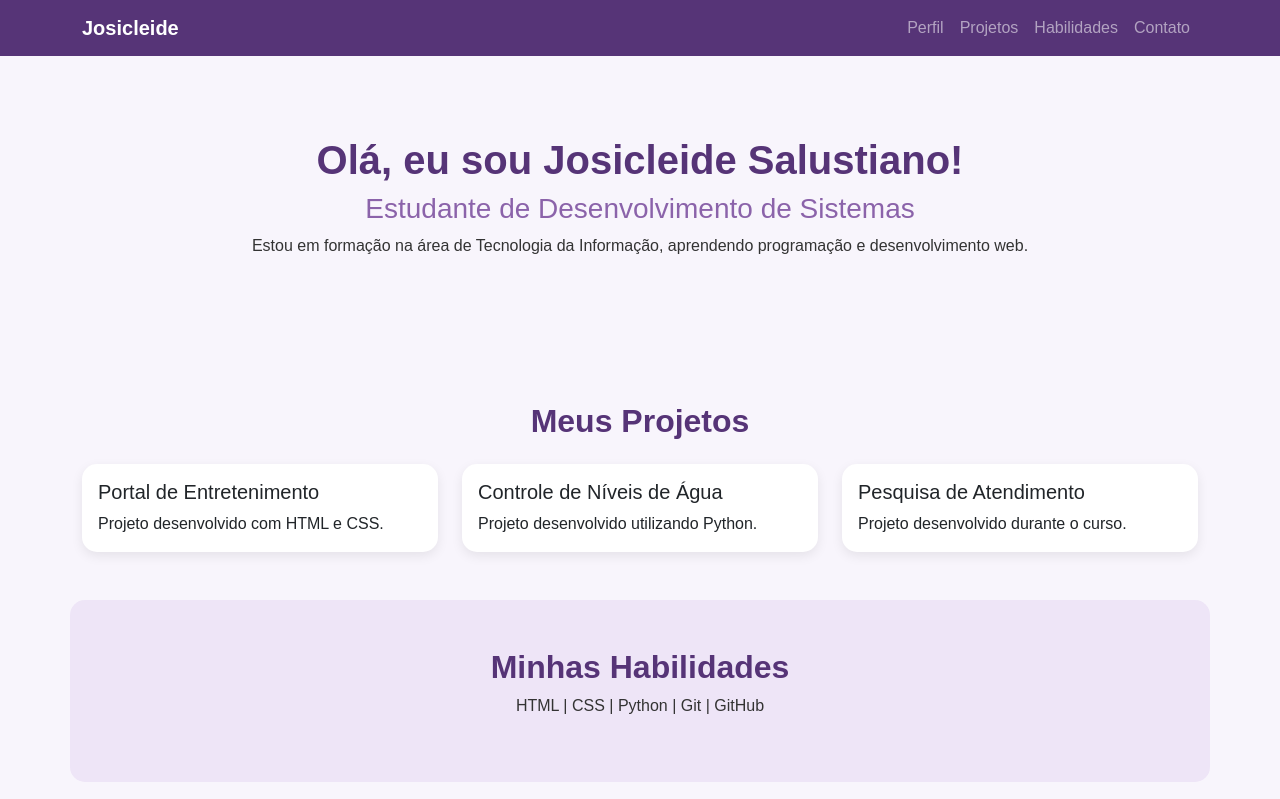
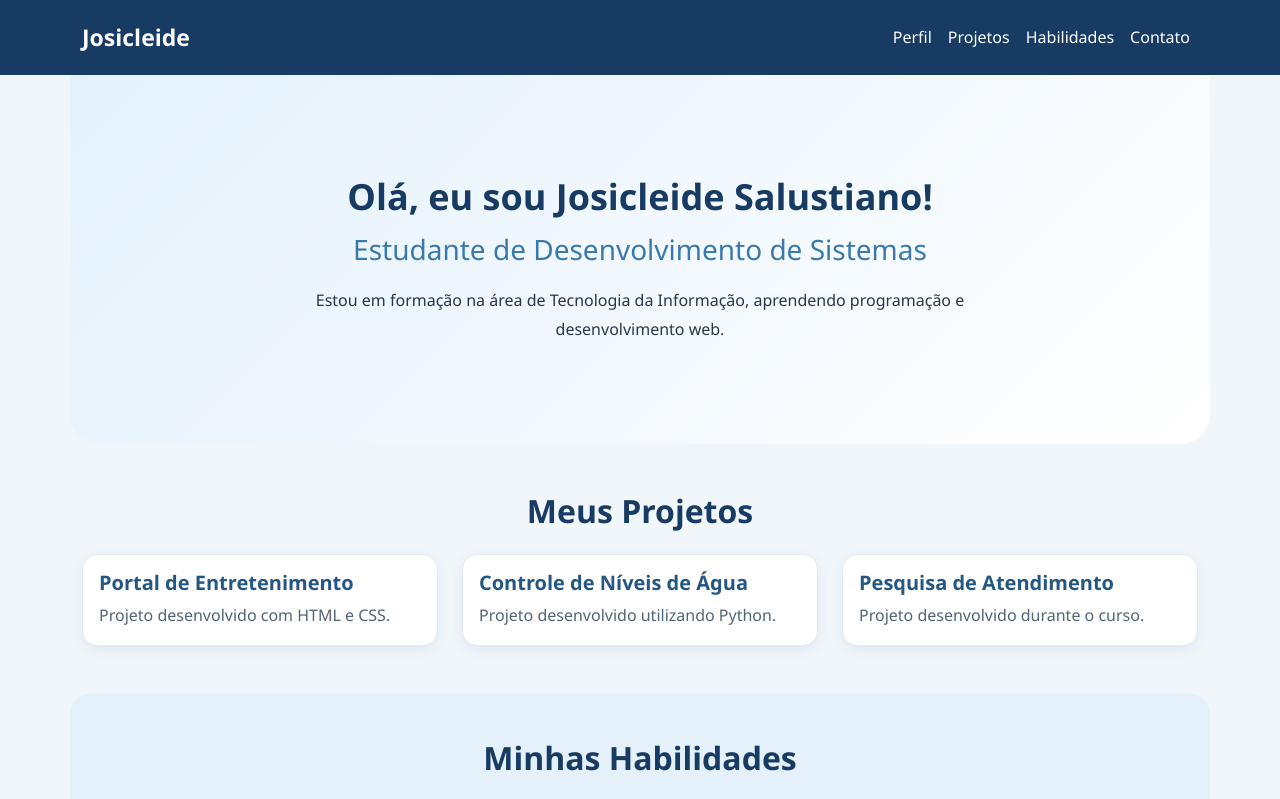
Before and after one commit to Josicleide35/meu-portfolio, a plain HTML site: page index.html in a window 1280 px wide. Shown: the top 799 px of the page. Drawn offline with nearby package versions, Linux system fonts and the light colour scheme.

Commit message:
Update color scheme and styles in style.css

```diff
--- a/style.css
+++ b/style.css
@@ -1,65 +1,125 @@
-/* Estilo geral */
+/* CORES GERAIS */
 body {
-    font-family: Arial, sans-serif;
-    background-color: #f8f5fc;
-    color: #333;
+    font-family: 'Segoe UI', Arial, sans-serif;
+    background-color: #f1f6fb;
+    color: #26384a;
+    margin: 0;
 }
 
-/* Menu */
+/* MENU DE NAVEGAÇÃO */
 .navbar {
-    background-color: #563477 !important;
+    background-color: #173b63 !important;
+    padding: 15px 0;
 }
 
 .navbar-brand {
+    font-size: 23px;
+    font-weight: bold;
+    color: #ffffff !important;
+}
+
+.nav-link {
+    color: #ffffff !important;
+    transition: 0.3s;
+}
+
+.nav-link:hover {
+    color: #9ed5ff !important;
+}
+
+/* PERFIL */
+#perfil {
+    padding: 100px 20px !important;
+    background: linear-gradient(135deg, #e4f1fc, #ffffff);
+    border-radius: 0 0 30px 30px;
+}
+
+#perfil h1 {
+    color: #173b63;
+    font-size: 36px;
+    font-weight: bold;
+    margin-bottom: 15px;
+}
+
+#perfil h3 {
+    color: #3979ad;
+    margin-bottom: 20px;
+}
+
+#perfil p {
+    max-width: 650px;
+    margin: auto;
+    line-height: 1.8;
+}
+
+/* TÍTULOS */
+h2 {
+    color: #173b63;
+    font-weight: bold;
+    margin-bottom: 25px;
+}
+
+/* CARTÕES DOS PROJETOS */
+.card {
+    background-color: #ffffff;
+    border: 1px solid #e0eaf3;
+    border-radius: 15px;
+    box-shadow: 0 4px 12px rgba(23, 59, 99, 0.08);
+    transition: transform 0.3s, box-shadow 0.3s;
+}
+
+.card:hover {
+    transform: translateY(-10px);
+    box-shadow: 0 12px 25px rgba(23, 59, 99, 0.18);
+}
+
+.card-title {
+    color: #245783;
     font-weight: bold;
 }
 
-/* Perfil */
-#perfil {
-    padding: 80px 20px !important;
+.card-text {
+    color: #526477;
+    line-height: 1.6;
 }
 
-#perfil h1 {
-    color: #563477;
+/* HABILIDADES */
+#habilidades {
+    background-color: #e4f0fa;
+    border-radius: 20px;
+    padding: 45px 20px !important;
+}
+
+#habilidades p {
+    color: #245783;
+    font-weight: 600;
+    letter-spacing: 1px;
+}
+
+/* CONTATO */
+#contato {
+    padding: 50px 20px !important;
+}
+
+#contato a {
+    color: #2878b8;
+    text-decoration: none;
     font-weight: bold;
 }
 
-#perfil h3 {
-    color: #8b63aa;
+#contato a:hover {
+    color: #173b63;
+    text-decoration: underline;
 }
 
-/* Títulos */
-h2 {
-    color: #563477;
-    font-weight: bold;
+/* RODAPÉ */
+footer {
+    background-color: #173b63 !important;
+    color: #ffffff;
+    padding: 20px !important;
 }
 
-/* Projetos */
-.card {
-    border: none;
-    border-radius: 15px;
-    box-shadow: 0 4px 12px rgba(0, 0, 0, 0.08);
-    transition: transform 0.3s, box-shadow 0.3s;
+/* ROLAGEM SUAVE */
+html {
+    scroll-behavior: smooth;
 }
-
-/* Recurso novo: animação ao passar o mouse */
-.card:hover {
-    transform: translateY(-10px);
-    box-shadow: 0 10px 20px rgba(86, 52, 119, 0.2);
-}
-
-/* Habilidades */
-#habilidades {
-    background-color: #eee5f7;
-    border-radius: 15px;
-}
-
-/* Links */
-a {
-    color: #8052a5;
-}
-
-/* Rodapé */
-footer {
-    background-color: #563477 !important;
-}
```
